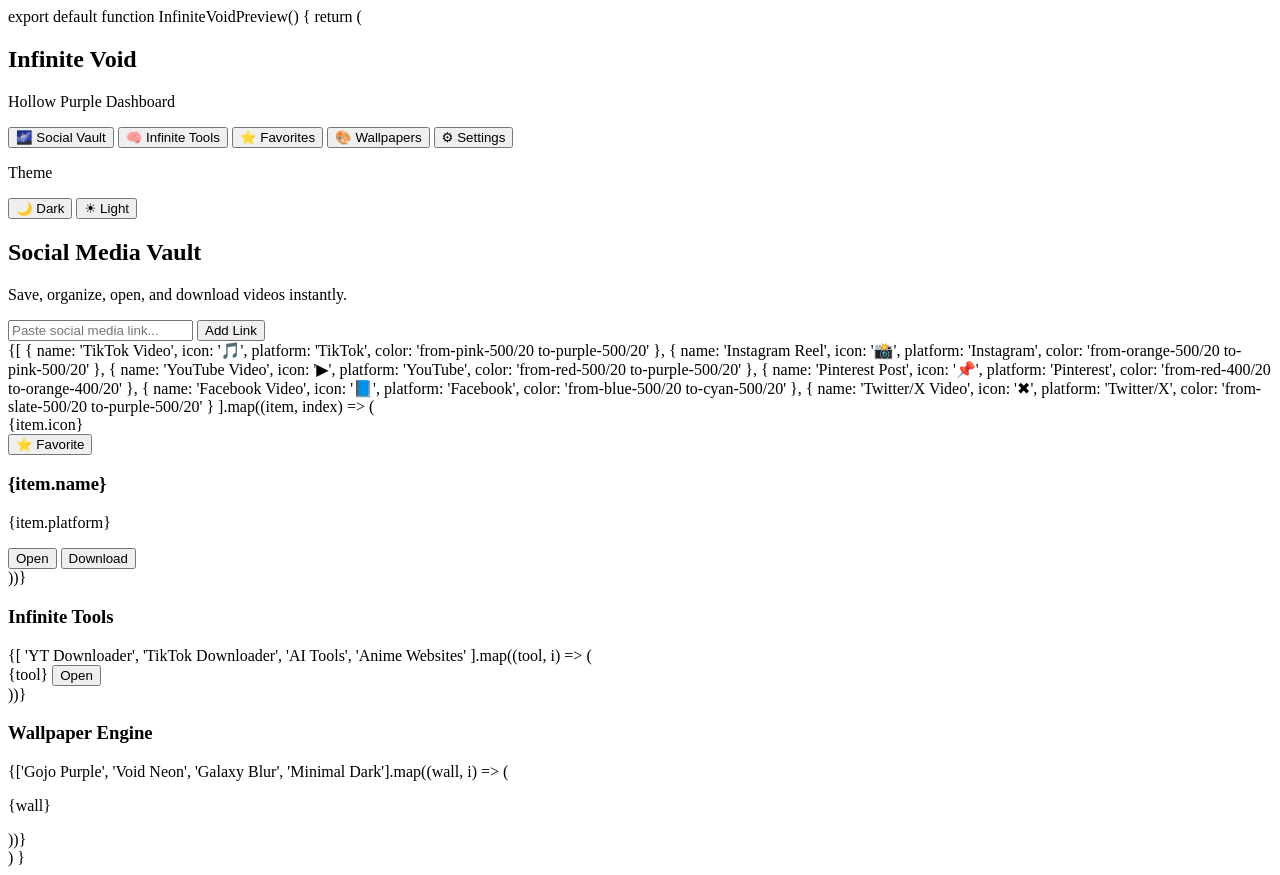
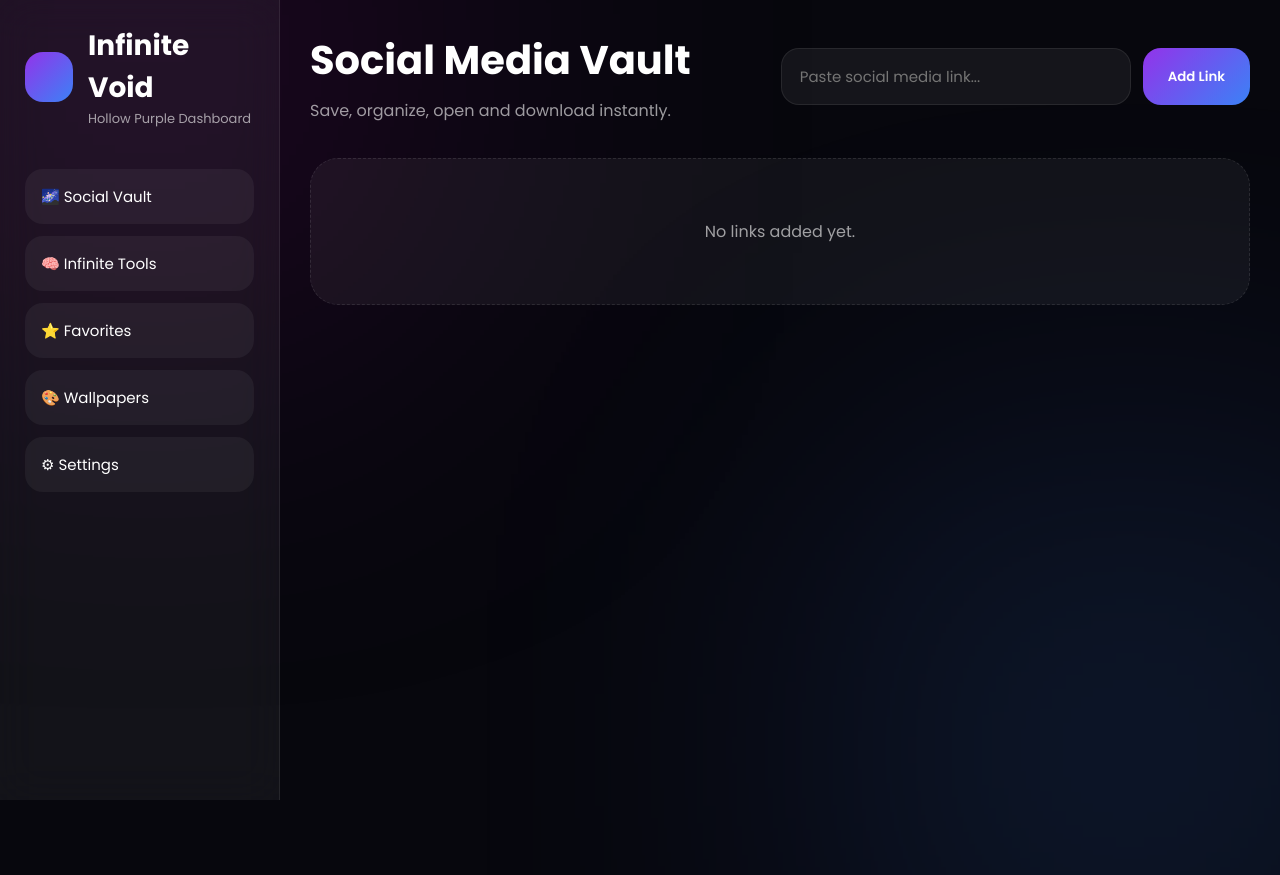
Before and after one commit to Hassan-Arain995/Infinite-Void, a plain HTML site: page index.html in a window 1280 px wide. After the commit the page ends 800 px from the top, so only its background shows below. Drawn offline with Linux system fonts and the light colour scheme.

Commit message:
Update index.html

```diff
--- a/index.html
+++ b/index.html
@@ -1,183 +1,487 @@
-export default function InfiniteVoidPreview() { return ( <div className="min-h-screen bg-gradient-to-br from-[#07070d] via-[#120b1f] to-[#050509] text-white overflow-hidden relative"> <div className="absolute inset-0 opacity-30 blur-3xl"> <div className="absolute top-[-120px] left-[10%] w-[420px] h-[420px] rounded-full bg-purple-700"></div> <div className="absolute bottom-[-120px] right-[10%] w-[420px] h-[420px] rounded-full bg-blue-700"></div> </div>
+<!DOCTYPE html>
+<html lang="en">
+<head>
+<meta charset="UTF-8" />
+<meta name="viewport" content="width=device-width, initial-scale=1.0"/>
+<title>Infinite Void</title>
 
-<div className="relative z-10 flex h-screen">
-    <aside className="w-[290px] backdrop-blur-2xl bg-white/5 border-r border-white/10 p-6 flex flex-col justify-between">
+<link href="https://fonts.googleapis.com/css2?family=Poppins:wght@300;400;500;600;700&display=swap" rel="stylesheet">
+
+<style>
+
+*{
+margin:0;
+padding:0;
+box-sizing:border-box;
+font-family:'Poppins',sans-serif;
+}
+
+body{
+background:#07070d;
+color:white;
+overflow-x:hidden;
+min-height:100vh;
+}
+
+body::before{
+content:'';
+position:fixed;
+width:500px;
+height:500px;
+background:purple;
+filter:blur(180px);
+top:-200px;
+left:-100px;
+opacity:.25;
+z-index:-1;
+}
+
+body::after{
+content:'';
+position:fixed;
+width:500px;
+height:500px;
+background:#3b82f6;
+filter:blur(180px);
+bottom:-200px;
+right:-100px;
+opacity:.20;
+z-index:-1;
+}
+
+.container{
+display:flex;
+min-height:100vh;
+}
+
+.sidebar{
+width:280px;
+background:rgba(255,255,255,0.05);
+backdrop-filter:blur(20px);
+border-right:1px solid rgba(255,255,255,0.08);
+padding:25px;
+display:flex;
+flex-direction:column;
+justify-content:space-between;
+}
+
+.logo{
+display:flex;
+align-items:center;
+gap:15px;
+margin-bottom:40px;
+}
+
+.logo-box{
+width:50px;
+height:50px;
+border-radius:18px;
+background:linear-gradient(135deg,#9333ea,#3b82f6);
+}
+
+.logo h1{
+font-size:28px;
+}
+
+.logo p{
+font-size:13px;
+color:rgba(255,255,255,0.6);
+}
+
+.menu{
+display:flex;
+flex-direction:column;
+gap:12px;
+}
+
+.menu button{
+background:rgba(255,255,255,0.05);
+border:none;
+color:white;
+padding:16px;
+border-radius:18px;
+cursor:pointer;
+font-size:15px;
+transition:.3s;
+text-align:left;
+}
+
+.menu button:hover{
+transform:translateX(5px);
+background:rgba(255,255,255,0.1);
+}
+
+.main{
+flex:1;
+padding:30px;
+}
+
+.top{
+display:flex;
+justify-content:space-between;
+align-items:center;
+gap:20px;
+flex-wrap:wrap;
+margin-bottom:35px;
+}
+
+.top h2{
+font-size:40px;
+margin-bottom:8px;
+}
+
+.top p{
+color:rgba(255,255,255,0.6);
+}
+
+.input-area{
+display:flex;
+gap:12px;
+flex-wrap:wrap;
+}
+
+.input-area input{
+width:350px;
+padding:16px 18px;
+border:none;
+outline:none;
+border-radius:18px;
+background:rgba(255,255,255,0.06);
+color:white;
+font-size:15px;
+border:1px solid rgba(255,255,255,0.08);
+}
+
+.input-area button{
+padding:16px 25px;
+border:none;
+border-radius:18px;
+background:linear-gradient(135deg,#9333ea,#3b82f6);
+color:white;
+font-weight:600;
+cursor:pointer;
+transition:.3s;
+}
+
+.input-area button:hover{
+transform:scale(1.05);
+}
+
+.cards{
+display:grid;
+grid-template-columns:repeat(auto-fit,minmax(280px,1fr));
+gap:22px;
+}
+
+.card{
+background:rgba(255,255,255,0.05);
+border:1px solid rgba(255,255,255,0.08);
+padding:22px;
+border-radius:28px;
+backdrop-filter:blur(20px);
+transition:.4s;
+}
+
+.card:hover{
+transform:translateY(-6px);
+border-color:rgba(168,85,247,.5);
+}
+
+.card-top{
+display:flex;
+justify-content:space-between;
+align-items:center;
+margin-bottom:18px;
+}
+
+.icon{
+width:55px;
+height:55px;
+border-radius:18px;
+background:rgba(255,255,255,0.08);
+display:flex;
+align-items:center;
+justify-content:center;
+font-size:24px;
+}
+
+.platform{
+font-size:25px;
+font-weight:600;
+margin-bottom:8px;
+}
+
+.link{
+font-size:13px;
+color:rgba(255,255,255,0.6);
+word-break:break-all;
+margin-bottom:20px;
+}
+
+.actions{
+display:flex;
+gap:10px;
+flex-wrap:wrap;
+}
+
+.actions button{
+flex:1;
+padding:12px;
+border:none;
+border-radius:14px;
+cursor:pointer;
+transition:.3s;
+color:white;
+}
+
+.open-btn{
+background:rgba(255,255,255,0.08);
+}
+
+.download-btn{
+background:linear-gradient(135deg,#9333ea,#3b82f6);
+}
+
+.delete-btn{
+background:rgba(239,68,68,0.2);
+}
+
+.actions button:hover{
+transform:scale(1.03);
+}
+
+.empty{
+padding:60px;
+text-align:center;
+background:rgba(255,255,255,0.05);
+border-radius:28px;
+color:rgba(255,255,255,0.6);
+border:1px dashed rgba(255,255,255,0.1);
+}
+
+@media(max-width:900px){
+
+.container{
+flex-direction:column;
+}
+
+.sidebar{
+width:100%;
+}
+
+.top h2{
+font-size:32px;
+}
+
+.input-area input{
+width:100%;
+}
+
+}
+
+</style>
+</head>
+<body>
+
+<div class="container">
+
+<div class="sidebar">
+
 <div>
-        <div className="flex items-center gap-3 mb-10">
-          <div className="w-12 h-12 rounded-2xl bg-gradient-to-br from-purple-500 to-blue-500 shadow-2xl"></div>
+
+<div class="logo">
+<div class="logo-box"></div>
+
 <div>
-            <h1 className="text-2xl font-bold tracking-wide">Infinite Void</h1>
-            <p className="text-sm text-white/60">Hollow Purple Dashboard</p>
+<h1>Infinite Void</h1>
+<p>Hollow Purple Dashboard</p>
 </div>
 </div>
 
-        <div className="space-y-3">
-          <button className="w-full text-left px-4 py-3 rounded-2xl bg-gradient-to-r from-purple-600/40 to-blue-500/20 border border-purple-400/20 hover:scale-[1.02] transition-all duration-300 shadow-xl">
-            🌌 Social Vault
-          </button>
-
-          <button className="w-full text-left px-4 py-3 rounded-2xl bg-white/5 hover:bg-white/10 transition-all duration-300 border border-white/10">
-            🧠 Infinite Tools
-          </button>
-
-          <button className="w-full text-left px-4 py-3 rounded-2xl bg-white/5 hover:bg-white/10 transition-all duration-300 border border-white/10">
-            ⭐ Favorites
-          </button>
-
-          <button className="w-full text-left px-4 py-3 rounded-2xl bg-white/5 hover:bg-white/10 transition-all duration-300 border border-white/10">
-            🎨 Wallpapers
-          </button>
-
-          <button className="w-full text-left px-4 py-3 rounded-2xl bg-white/5 hover:bg-white/10 transition-all duration-300 border border-white/10">
-            ⚙ Settings
-          </button>
-        </div>
+<div class="menu">
+<button>🌌 Social Vault</button>
+<button>🧠 Infinite Tools</button>
+<button>⭐ Favorites</button>
+<button>🎨 Wallpapers</button>
+<button>⚙ Settings</button>
 </div>
 
-      <div className="bg-white/5 border border-white/10 rounded-3xl p-4 backdrop-blur-xl">
-        <p className="text-sm text-white/60 mb-2">Theme</p>
-        <div className="flex gap-3">
-          <button className="flex-1 py-2 rounded-xl bg-purple-500/30 border border-purple-400/20 hover:bg-purple-500/40 transition-all">
-            🌙 Dark
-          </button>
-          <button className="flex-1 py-2 rounded-xl bg-white/10 hover:bg-white/20 transition-all">
-            ☀ Light
-          </button>
-        </div>
-      </div>
-    </aside>
-
-    <main className="flex-1 p-8 overflow-auto">
-      <div className="flex items-center justify-between mb-8">
-        <div>
-          <h2 className="text-4xl font-bold mb-2">Social Media Vault</h2>
-          <p className="text-white/60 text-lg">Save, organize, open, and download videos instantly.</p>
 </div>
 
-        <div className="flex items-center gap-4">
-          <input
-            type="text"
-            placeholder="Paste social media link..."
-            className="w-[420px] px-5 py-4 rounded-2xl bg-white/5 border border-white/10 backdrop-blur-xl outline-none focus:border-purple-400/40 transition-all"
-          />
-
-          <button className="px-6 py-4 rounded-2xl bg-gradient-to-r from-purple-600 to-blue-600 hover:scale-105 transition-all duration-300 shadow-2xl font-semibold">
-            Add Link
-          </button>
-        </div>
 </div>
 
-      <div className="grid grid-cols-1 md:grid-cols-2 xl:grid-cols-3 gap-6">
-        {[
-          {
-            name: 'TikTok Video',
-            icon: '🎵',
-            platform: 'TikTok',
-            color: 'from-pink-500/20 to-purple-500/20'
-          },
-          {
-            name: 'Instagram Reel',
-            icon: '📸',
-            platform: 'Instagram',
-            color: 'from-orange-500/20 to-pink-500/20'
-          },
-          {
-            name: 'YouTube Video',
-            icon: '▶',
-            platform: 'YouTube',
-            color: 'from-red-500/20 to-purple-500/20'
-          },
-          {
-            name: 'Pinterest Post',
-            icon: '📌',
-            platform: 'Pinterest',
-            color: 'from-red-400/20 to-orange-400/20'
-          },
-          {
-            name: 'Facebook Video',
-            icon: '📘',
-            platform: 'Facebook',
-            color: 'from-blue-500/20 to-cyan-500/20'
-          },
-          {
-            name: 'Twitter/X Video',
-            icon: '✖',
-            platform: 'Twitter/X',
-            color: 'from-slate-500/20 to-purple-500/20'
-          }
-        ].map((item, index) => (
-          <div
-            key={index}
-            className={`group rounded-[30px] border border-white/10 bg-gradient-to-br ${item.color} backdrop-blur-2xl p-6 hover:scale-[1.02] hover:border-purple-400/30 transition-all duration-500 shadow-2xl`}
-          >
-            <div className="flex items-center justify-between mb-5">
-              <div className="w-14 h-14 rounded-2xl bg-white/10 flex items-center justify-center text-2xl backdrop-blur-xl border border-white/10">
-                {item.icon}
+<div class="main">
+
+<div class="top">
+
+<div>
+<h2>Social Media Vault</h2>
+<p>Save, organize, open and download instantly.</p>
 </div>
 
-              <button className="opacity-0 group-hover:opacity-100 transition-all duration-300 px-3 py-1 rounded-xl bg-white/10 text-sm">
-                ⭐ Favorite
-              </button>
+<div class="input-area">
+<input type="text" id="linkInput" placeholder="Paste social media link...">
+
+<button onclick="addLink()">Add Link</button>
 </div>
 
-            <h3 className="text-2xl font-semibold mb-1">{item.name}</h3>
-            <p className="text-white/50 mb-6">{item.platform}</p>
+</div>
 
-            <div className="flex gap-3">
-              <button className="flex-1 py-3 rounded-2xl bg-white/10 hover:bg-white/20 transition-all duration-300 backdrop-blur-xl border border-white/10">
+<div class="cards" id="cards">
+
+<div class="empty">
+No links added yet.
+</div>
+
+</div>
+
+</div>
+
+</div>
+
+<script>
+
+let links = JSON.parse(localStorage.getItem('infiniteVoidLinks')) || [];
+
+const cards = document.getElementById('cards');
+
+const downloaders = {
+tiktok:'https://savetik.co/en2',
+instagram:'https://fastdl.app/en2#google_vignette',
+youtube:'https://y2mate.nu',
+facebook:'https://fdown.net/',
+pinterest:'https://klickpin.com/',
+twitter:'https://ssstwitter.com/',
+x:'https://ssstwitter.com/',
+capcut:'https://anydownloader.com/en/'
+};
+
+function detectPlatform(url){
+
+url = url.toLowerCase();
+
+if(url.includes('tiktok')) return ['TikTok','🎵'];
+if(url.includes('instagram')) return ['Instagram','📸'];
+if(url.includes('youtube') || url.includes('youtu.be')) return ['YouTube','▶'];
+if(url.includes('facebook')) return ['Facebook','📘'];
+if(url.includes('pinterest')) return ['Pinterest','📌'];
+if(url.includes('twitter') || url.includes('x.com')) return ['Twitter/X','✖'];
+if(url.includes('capcut')) return ['CapCut','🎬'];
+
+return ['Unknown','🌌'];
+
+}
+
+function saveLinks(){
+localStorage.setItem('infiniteVoidLinks',JSON.stringify(links));
+}
+
+function renderLinks(){
+
+cards.innerHTML='';
+
+if(links.length===0){
+
+cards.innerHTML=`
+<div class="empty">
+No links added yet.
+</div>
+`;
+
+return;
+
+}
+
+links.forEach((item,index)=>{
+
+cards.innerHTML += `
+
+<div class="card">
+
+<div class="card-top">
+<div class="icon">${item.icon}</div>
+</div>
+
+<div class="platform">${item.platform}</div>
+
+<div class="link">${item.url}</div>
+
+<div class="actions">
+
+<button class="open-btn" onclick="window.open('${item.url}','_blank')">
 Open
 </button>
 
-              <button className="flex-1 py-3 rounded-2xl bg-gradient-to-r from-purple-600/70 to-blue-600/70 hover:from-purple-500 hover:to-blue-500 transition-all duration-300 shadow-xl">
+<button class="download-btn" onclick="openDownloader('${item.platform}')">
 Download
 </button>
-            </div>
-          </div>
-        ))}
+
+<button class="delete-btn" onclick="deleteLink(${index})">
+Delete
+</button>
+
 </div>
 
-      <div className="mt-10 grid grid-cols-1 lg:grid-cols-2 gap-6">
-        <div className="rounded-[32px] bg-white/5 border border-white/10 p-6 backdrop-blur-2xl shadow-2xl">
-          <h3 className="text-2xl font-semibold mb-5">Infinite Tools</h3>
-
-          <div className="space-y-4">
-            {[
-              'YT Downloader',
-              'TikTok Downloader',
-              'AI Tools',
-              'Anime Websites'
-            ].map((tool, i) => (
-              <div
-                key={i}
-                className="flex items-center justify-between px-5 py-4 rounded-2xl bg-white/5 border border-white/10 hover:bg-white/10 transition-all duration-300"
-              >
-                <span>{tool}</span>
-
-                <button className="px-4 py-2 rounded-xl bg-purple-500/20 hover:bg-purple-500/30 transition-all">
-                  Open
-                </button>
-              </div>
-            ))}
-          </div>
 </div>
 
-        <div className="rounded-[32px] bg-white/5 border border-white/10 p-6 backdrop-blur-2xl shadow-2xl">
-          <h3 className="text-2xl font-semibold mb-5">Wallpaper Engine</h3>
+`;
 
-          <div className="grid grid-cols-2 gap-4">
-            {['Gojo Purple', 'Void Neon', 'Galaxy Blur', 'Minimal Dark'].map((wall, i) => (
-              <div
-                key={i}
-                className="h-36 rounded-3xl bg-gradient-to-br from-purple-600/30 to-blue-600/20 border border-white/10 hover:scale-[1.02] transition-all duration-300 flex items-end p-4"
-              >
-                <p className="font-medium">{wall}</p>
-              </div>
-            ))}
-          </div>
-        </div>
-      </div>
-    </main>
-  </div>
-</div>
+});
 
-) }
+}
+
+function addLink(){
+
+const input = document.getElementById('linkInput');
+
+const url = input.value.trim();
+
+if(!url) return;
+
+const data = detectPlatform(url);
+
+links.unshift({
+platform:data[0],
+icon:data[1],
+url:url
+});
+
+saveLinks();
+renderLinks();
+
+input.value='';
+
+}
+
+function deleteLink(index){
+
+links.splice(index,1);
+
+saveLinks();
+renderLinks();
+
+}
+
+function openDownloader(platform){
+
+platform = platform.toLowerCase();
+
+if(platform.includes('twitter')){
+window.open(downloaders.twitter,'_blank');
+return;
+}
+
+const key = platform.split('/')[0].toLowerCase();
+
+if(downloaders[key]){
+window.open(downloaders[key],'_blank');
+}
+
+}
+
+renderLinks();
+
+</script>
+
+</body>
+</html>
```
Lines whose indentation alone changed are shown as unchanged.
